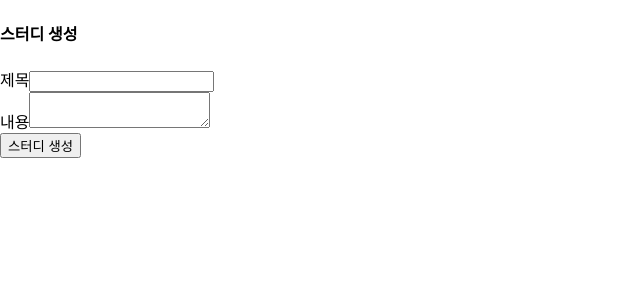
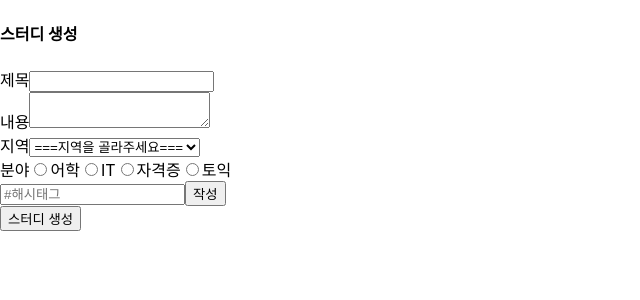
Before and after one commit to sungbbang/capstone-client, a React (Create React App) app: page /study_create in a window 1280 px wide. Shown: the top 300 px of the page, without its empty margins (0-640 px from the left). Built offline with nearby package versions, Linux system fonts and the light colour scheme.

Commit message:
스터디 생성페이지 구현

```diff
--- a/package.json
+++ b/package.json
@@ -38,5 +38,5 @@
       "last 1 safari version"
     ]
   },
-  "proxy": "http://localhost:3003/"
+  "proxy": "http://localhost:3001/"
 }
--- a/src/App.js
+++ b/src/App.js
@@ -4,10 +4,12 @@ import { Routes, Route } from "react-router-dom";
 import Header from "./common/Header";
 import Footer from "./common/Footer";
 
+import Home from "./pages/Home";
+
 import Login from "./pages/auth/Login";
 import Register from "./pages/auth/Register";
 
-import CreateStudy from "./pages/study/CreateStudy";
+import StudyCreate from "./pages/study/StudyCreate";
 import StudyDetail from "./pages/study/StudyDetail";
 import StudyList from "./pages/study/StudyList";
 
@@ -16,11 +18,11 @@ const App = () => {
     <div>
       <Header />
       <Routes>
-        <Route path="/" element={<div>메인페이지</div>} />
+        <Route path="/" element={<Home />} />
         <Route path="/login" element={<Login />} />
         <Route path="/register" element={<Register />} />
-        <Route path="/study_create" element={<CreateStudy />} />
-        <Route path="/study_detail" element={<StudyDetail />} />
+        <Route path="/study_create" element={<StudyCreate />} />
+        <Route path="/study_detail/:id" element={<StudyDetail />} />
         <Route path="/study_list" element={<StudyList />} />
       </Routes>
       <Footer />
--- a/src/api/index.js
+++ b/src/api/index.js
@@ -1,8 +1,8 @@
 import axios from "axios";
 
-export const get = async () => {
+export const get = async (url, data) => {
   const res = await axios
-    .get("/study")
+    .get(`${url}`, { params: data })
     .then((res) => {
       return res;
     })
@@ -11,3 +11,15 @@ export const get = async () => {
     });
   return res;
 };
+
+export const post = async (url, data) => {
+  const res = await axios
+    .post(`${url}`, data)
+    .then((res) => {
+      return res;
+    })
+    .catch((error) => {
+      return error;
+    });
+  return res;
+};
--- /dev/null
+++ b/src/pages/Home.jsx
@@ -0,0 +1,16 @@
+import React from "react";
+import { useNavigate } from "react-router-dom";
+
+const Home = () => {
+  const navigate = useNavigate();
+
+  return (
+    <div>
+      <h1>메인페이지</h1>
+      <button onClick={() => navigate("/login")}>로그인</button>
+      <button onClick={() => navigate("/study_list")}>스터디 목록</button>
+    </div>
+  );
+};
+
+export default Home;
--- a/src/pages/auth/Login.jsx
+++ b/src/pages/auth/Login.jsx
@@ -5,12 +5,14 @@ import Register from "./Register";
 
 const Login = () => {
   const navigate = useNavigate();
+
   const [inputId, setInputId] = useState("");
   const [inputPw, setInputPw] = useState("");
 
   return (
     <>
       <h4>로그인 페이지</h4>
+      <button onClick={() => navigate("/")}>메인페이지</button>
       <div>
         <label>아이디</label>
         <input onChange={(e) => setInputId(e.target.value)}></input>
--- a/src/pages/auth/Register.jsx
+++ b/src/pages/auth/Register.jsx
@@ -1,6 +1,9 @@
 import React, { useState } from "react";
+import { useNavigate } from "react-router-dom";
 
 const Register = () => {
+  const navigate = useNavigate();
+
   const [inputId, setInputId] = useState("");
   const [inputPw, setInputPw] = useState("");
   const [inputPwCheck, setInputPwCheck] = useState("");
@@ -34,6 +37,7 @@ const Register = () => {
           }}
         ></input>
         <button onClick={checkPw}>회원가입</button>
+        <button onClick={() => navigate("/login")}>로그인</button>
       </div>
     </>
   );
--- a/src/pages/study/CreateStudy.jsx
+++ /dev/null
@@ -1,74 +0,0 @@
-import axios from "axios";
-import React, { useState } from "react";
-import { useNavigate } from "react-router-dom";
-
-const CreateStudy = () => {
-  const [title, setTitle] = useState("");
-  const [content, setContent] = useState("");
-  const navigate = useNavigate();
-
-  const section = "어학";
-  const area = "대전";
-  const hashtag = "리액트";
-  // const hashtag = ["리액트", "프론트엔드"];
-  const newArr = hashtag;
-  console.log(newArr);
-  return (
-    <>
-      <h4>스터디 생성</h4>
-      <div className="study-title">
-        <label>제목</label>
-        <input
-          onChange={(e) => {
-            setTitle(e.target.value);
-          }}
-        ></input>
-      </div>
-      <div className="study-content">
-        <label>내용</label>
-        <textarea
-          onChange={(e) => {
-            setContent(e.target.value);
-          }}
-        ></textarea>
-      </div>
-      {/* <div className="study-area">
-        <label htmlFor="area">지역</label>
-        <select name="area" id="area">
-          <optgroup label="지역"></optgroup>
-          <option value="서울">서울</option>
-          <option value="대전">대전</option>
-          <option value="세종">세종</option>
-        </select>
-      </div>
-      <div className="study-section">
-        <label htmlFor="section">분야</label>
-        <input type="radio"></input>
-      </div> */}
-      <div>
-        <button
-          onClick={() => {
-            axios
-              .post("/study", {
-                title: title,
-                content: content,
-                section: section,
-                area: area,
-                hashtag: hashtag,
-              })
-              .then(() => {
-                navigate("/study_list");
-              })
-              .catch(function (error) {
-                console.log(error);
-              });
-          }}
-        >
-          스터디 생성
-        </button>
-      </div>
-    </>
-  );
-};
-
-export default CreateStudy;
--- /dev/null
+++ b/src/pages/study/StudyCreate.jsx
@@ -0,0 +1,147 @@
+import axios from "axios";
+import React, { useState } from "react";
+import { useNavigate } from "react-router-dom";
+
+const StudyCreate = () => {
+  const navigate = useNavigate();
+
+  const [title, setTitle] = useState("");
+  const [content, setContent] = useState("");
+  const [area, setArea] = useState("");
+
+  const defaultSection = ["어학", "IT", "자격증", "토익"];
+  const [section, setSection] = useState("");
+
+  const [text, setText] = useState("");
+  const [hashtag, setHashtag] = useState([]);
+
+  const handleHashTag = () => {
+    setText("");
+    if (hashtag.length < 3) {
+      if (text !== "") {
+        if (hashtag[0] === text) {
+          alert("중복된 해시태그입니다.");
+        } else if (hashtag[1] === text) {
+          alert("중복된 해시태그입니다.");
+        } else if (hashtag[2] === text) {
+          alert("중복된 해시태그입니다.");
+        } else {
+          hashtag.push(text);
+          setHashtag(hashtag);
+        }
+      } else {
+        alert("빈 해시태그는 입력할 수 없습니다.");
+      }
+    } else {
+      alert("해시태그는 최대 3개까지 입력할 수 있습니다.");
+    }
+  };
+  return (
+    <>
+      <h4>스터디 생성</h4>
+      <div className="study-title">
+        <label>제목</label>
+        <input
+          onChange={(e) => {
+            setTitle(e.target.value);
+          }}
+        ></input>
+      </div>
+      <div className="study-content">
+        <label>내용</label>
+        <textarea
+          onChange={(e) => {
+            setContent(e.target.value);
+          }}
+        ></textarea>
+      </div>
+      <div className="study-area">
+        <label>지역</label>
+        <select
+          name="area"
+          id="area"
+          onChange={(e) => {
+            setArea(e.target.value);
+          }}
+        >
+          <optgroup label="지역"></optgroup>
+          <option value="지역">===지역을 골라주세요===</option>
+          <option>없음(비대면 스터디)</option>
+          <option>서울</option>
+          <option>대전</option>
+          <option>세종</option>
+        </select>
+      </div>
+      <div className="study-section">
+        <label>분야</label>
+        {defaultSection.map((a, i) => (
+          <Section
+            key={i}
+            defaultSection={defaultSection[i]}
+            setSection={setSection}
+          />
+        ))}
+      </div>
+      {hashtag.map((a, i) => (
+        <div className="hashtag" key={i}>
+          <span
+            onClick={() => {
+              const copy = hashtag.filter((tag, index) => index !== i);
+              setHashtag(copy);
+            }}
+          >
+            # {a} ❌
+          </span>
+        </div>
+      ))}
+      <div className="hashtag-input">
+        <input
+          value={text}
+          placeholder="#해시태그"
+          onChange={(e) => setText(e.target.value)}
+        ></input>
+        <button onClick={handleHashTag}>작성</button>
+      </div>
+      <div>
+        <button
+          onClick={() => {
+            axios
+              .post("/study", {
+                title: title,
+                content: content,
+                section: section,
+                area: area,
+                hashtag: hashtag.toString(),
+              })
+              .then(() => {
+                navigate("/study_list");
+              })
+              .catch(function (error) {
+                console.log(error);
+              });
+          }}
+        >
+          스터디 생성
+        </button>
+      </div>
+    </>
+  );
+};
+
+const Section = ({ defaultSection, setSection }) => {
+  return (
+    <>
+      <input
+        type="radio"
+        name="genre"
+        onClick={() => {
+          const copy = defaultSection;
+          setSection(copy);
+        }}
+      ></input>
+      <label>{defaultSection}</label>
+    </>
+  );
+};
+
+export default StudyCreate;
--- a/src/pages/study/StudyDetail.jsx
+++ b/src/pages/study/StudyDetail.jsx
@@ -1,15 +1,59 @@
-import React from "react";
+import axios from "axios";
+import React, { useEffect, useState } from "react";
+import { useNavigate, useParams } from "react-router-dom";
+import { get } from "../../api";
 
 const StudyDetail = () => {
+  const navigate = useNavigate();
+  const params = useParams();
+  const [studyData, setStudyData] = useState({
+    title: "",
+    content: "",
+    section: "",
+    area: "",
+    hashtag: "",
+  });
+
+  const getStudyDetail = async () => {
+    const res = await get(`/study/${params.id}`)
+      .then((res) => {
+        return res;
+      })
+      .catch((err) => {
+        return err;
+      });
+    setStudyData(res.data);
+  };
+
+  useEffect(() => {
+    getStudyDetail();
+  }, []);
+
   return (
     <>
       <div className="study-detail">
         <div>
-          <h4>제목: </h4>
-          <h4>내용: </h4>
-          <h4>분야: </h4>
-          <h4>지역: </h4>
-          <h4># </h4>
+          <h4>제목: {studyData.title}</h4>
+          <h4>내용: {studyData.content}</h4>
+          <h4>분야: {studyData.section} </h4>
+          <h4>지역: {studyData.area} </h4>
+          <h4># {studyData.hashtag} </h4>
+        </div>
+        <div>
+          <button>수정</button>
+          <button
+            onClick={() => {
+              axios
+                .delete(`/study/${params.id}`)
+                .then(() => {
+                  alert("삭제되었습니다.");
+                  navigate("/study_list");
+                })
+                .catch(() => console.log("error"));
+            }}
+          >
+            삭제
+          </button>
         </div>
       </div>
     </>
```
Also changed, not shown: src/pages/study/StudyList.jsx (+16 -12 lines).
